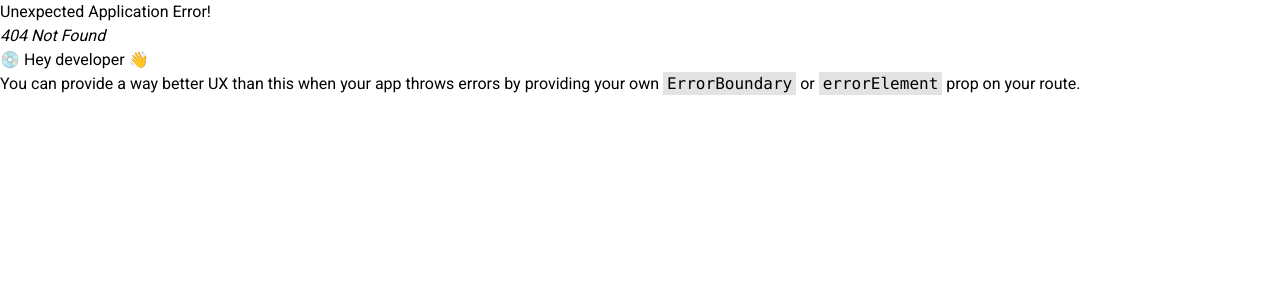
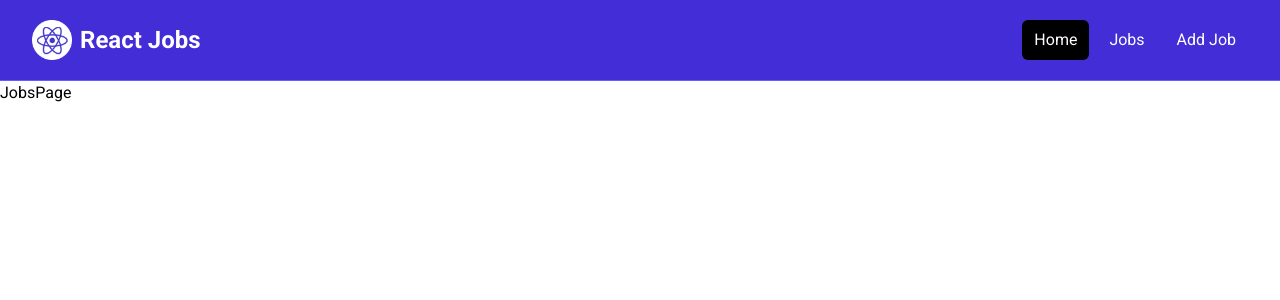
Before and after one commit to s-amiour/demoReact, a React (Vite) app: page /jobs in a window 1280 px wide. Before the commit this address had no page. Shown: the top 300 px of the page. Built offline with nearby package versions, Linux system fonts and the light colour scheme.

Commit message:
add /jobs route for job listings webpage. use Link component from react-router-dom instead of <a>, eliminating page refresh when redirecting.

```diff
--- a/src/App.jsx
+++ b/src/App.jsx
@@ -35,7 +35,8 @@ import {
 } from 'react-router-dom'
 
 import HomePage from './pages/HomePage'
-import MainLayout from "./layouts/MainLayout.jsx";
+import MainLayout from "./layouts/MainLayout";
+import JobsPage from "./pages/JobsPage";
 
 
 let router = createBrowserRouter(
@@ -43,7 +44,9 @@ let router = createBrowserRouter(
         // MainLayout is being applied
         <Route path='/' element={ <MainLayout /> }>  // index path
             <Route index element={ <HomePage /> } />  // index path
+            <Route path='/jobs' element={ <JobsPage /> } />  // index path
             {/*<Route path='/about'   element={ <HomePage /> } />*/}
+
         </Route>
     )
 )
--- a/src/components/Navbar.jsx
+++ b/src/components/Navbar.jsx
@@ -1,35 +1,36 @@
-import React from 'react'
+import { Link } from 'react-router-dom';
 import logo from '../assets/images/logo.png'
 const Navbar = () => {
     return (
         <nav className="bg-indigo-700 border-b border-indigo-500">
             <div className="mx-auto max-w-7xl px-2 sm:px-6 lg:px-8">
                 <div className="flex h-20 items-center justify-between">
-                    <div className="flex flex-1 items-center justify-center md:items-stretch md:justify-start">
-                        <a className="flex flex-shrink-0 items-center mr-4" href="/index.html">
+                    <div className="flex flex-1 items-center justify-center md:items-stretch
+                     md:justify-start">
+                        <Link className="flex flex-shrink-0 items-center mr-4" to="/">
                             <img
                                 className="h-10 w-auto"
                                 src={logo}
                                 alt="React Jobs"
                             />
                             <span className="hidden md:block text-white text-2xl font-bold ml-2">React Jobs</span>
-                        </a>
+                        </Link>
                         <div className="md:ml-auto">
                             <div className="flex space-x-2">
-                                <a
-                                    href="/index.html"
+                                <Link
+                                    to="/"
                                     className="text-white bg-black hover:bg-gray-900 hover:text-white rounded-md px-3 py-2"
-                                >Home</a
+                                >Home</Link
                                 >
-                                <a
-                                    href="/jobs.html"
+                                <Link
+                                    to="/jobs"
                                     className="text-white hover:bg-gray-900 hover:text-white rounded-md px-3 py-2"
-                                >Jobs</a
+                                >Jobs</Link
                                 >
-                                <a
-                                    href="/add-job.html"
+                                <Link
+                                    to="/add-job"
                                     className="text-white hover:bg-gray-900 hover:text-white rounded-md px-3 py-2"
-                                >Add Job</a
+                                >Add Job</Link
                                 >
                             </div>
                         </div>
--- /dev/null
+++ b/src/pages/JobsPage.jsx
@@ -0,0 +1,6 @@
+const JobsPage = () => {
+    return (
+        <div>JobsPage</div>
+    )
+}
+export default JobsPage
```
